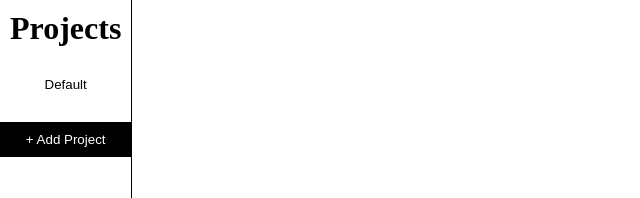
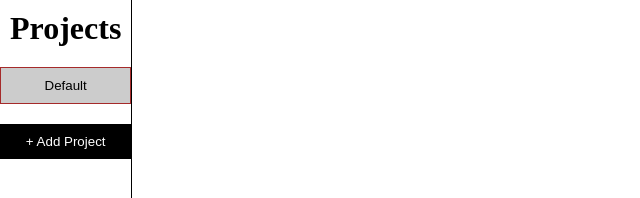
Before and after one commit to zeynar25/OdinProjects, a website built with webpack: page JavaScript/Todolist/src/template.html in a window 1280 px wide. Both pictures are taken after a click on the button "Default". Shown: the top 198 px of the page, without its empty margins (0-640 px from the left). Built offline with nearby package versions, Linux system fonts and the light colour scheme.

Commit message:
feat: add project selection

```diff
--- a/JavaScript/Todolist/src/index.js
+++ b/JavaScript/Todolist/src/index.js
@@ -5,15 +5,24 @@ import "./styles.css";
 console.log("Todo List App");
 
 const projects = [new Project("Default", "The default project")];
+let activeProjectId = projects[0].id;
 
 const projectNav = document.querySelector("#project-nav");
 
 function refreshNav() {
   projectNav.innerHTML = "";
-  renderNav(projectNav, projects);
+  renderNav(projectNav, projects, activeProjectId);
 }
 
 refreshNav();
+
+projectNav.addEventListener("click", (event) => {
+  const button = event.target.closest(".nav-button");
+  if (!button) return;
+
+  activeProjectId = button.value;
+  refreshNav();
+});
 
 const projectFormContainer = document.querySelector("#project-form-container");
 const nameInput = document.querySelector("#project-input-name");
--- a/JavaScript/Todolist/src/scripts/nav.js
+++ b/JavaScript/Todolist/src/scripts/nav.js
@@ -9,6 +9,10 @@ export function renderNav(nav, projects, activeProjectId = projects[0]?.id) {
     const isActive = project.id === activeProjectId;
     button.classList.toggle("active", isActive);
 
+    if (isActive) {
+      console.log(`Active project: ${project.name} (ID: ${project.id})`);
+    }
+
     nav.appendChild(button);
   });
 }
--- a/JavaScript/Todolist/src/styles.css
+++ b/JavaScript/Todolist/src/styles.css
@@ -29,10 +29,17 @@ body {
   border: 0;
   padding: 10px 20px;
   background-color: white;
+  border: 1px solid white;
 }
 
 .nav-button:hover {
   background-color: rgb(0, 0, 0, 0.2);
+  border: 1px solid black;
+}
+
+.nav-button.active {
+  background-color: rgb(0, 0, 0, 0.2);
+  border: 1px solid brown;
 }
 
 #add-project-btn {
```
